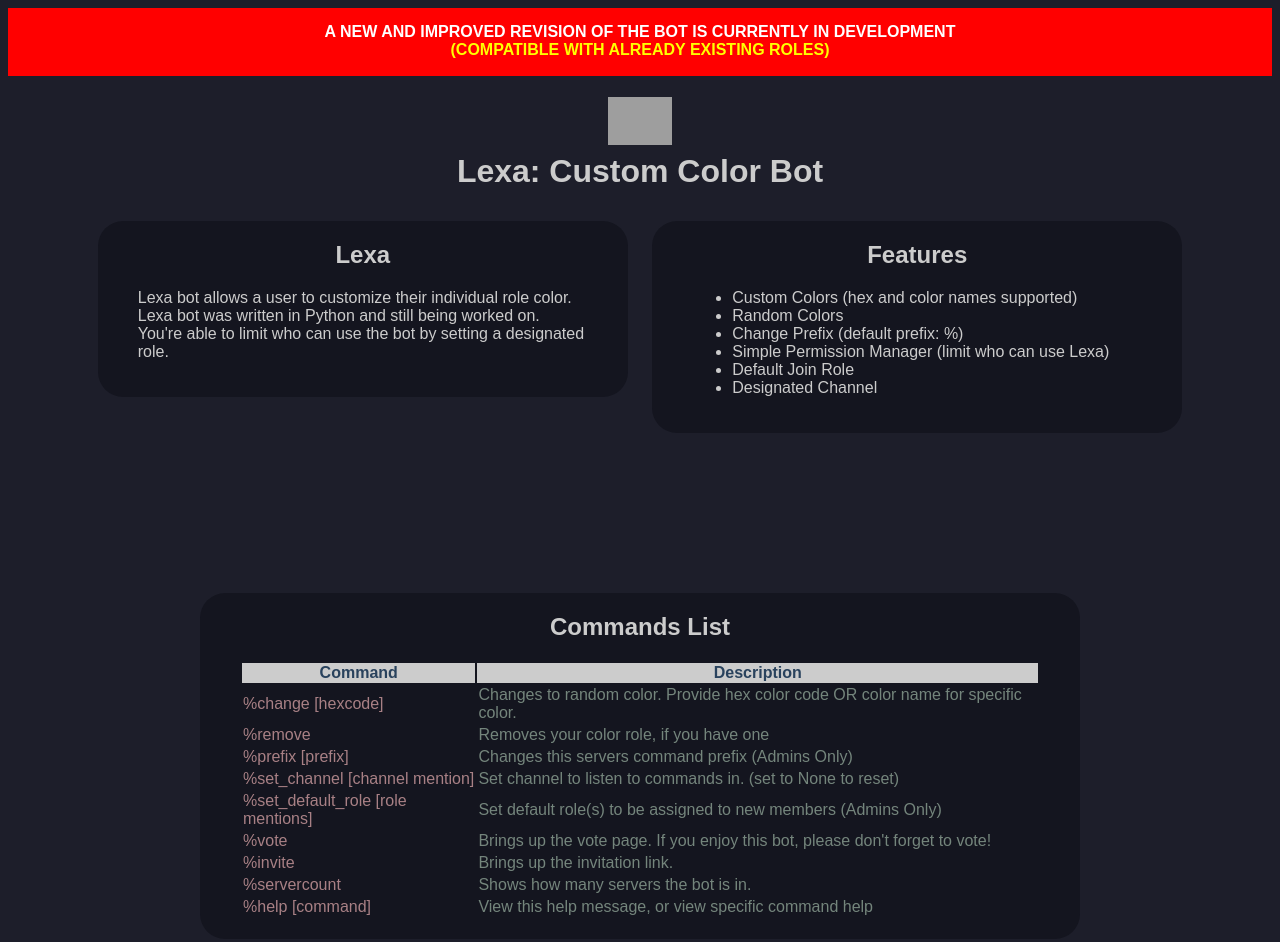
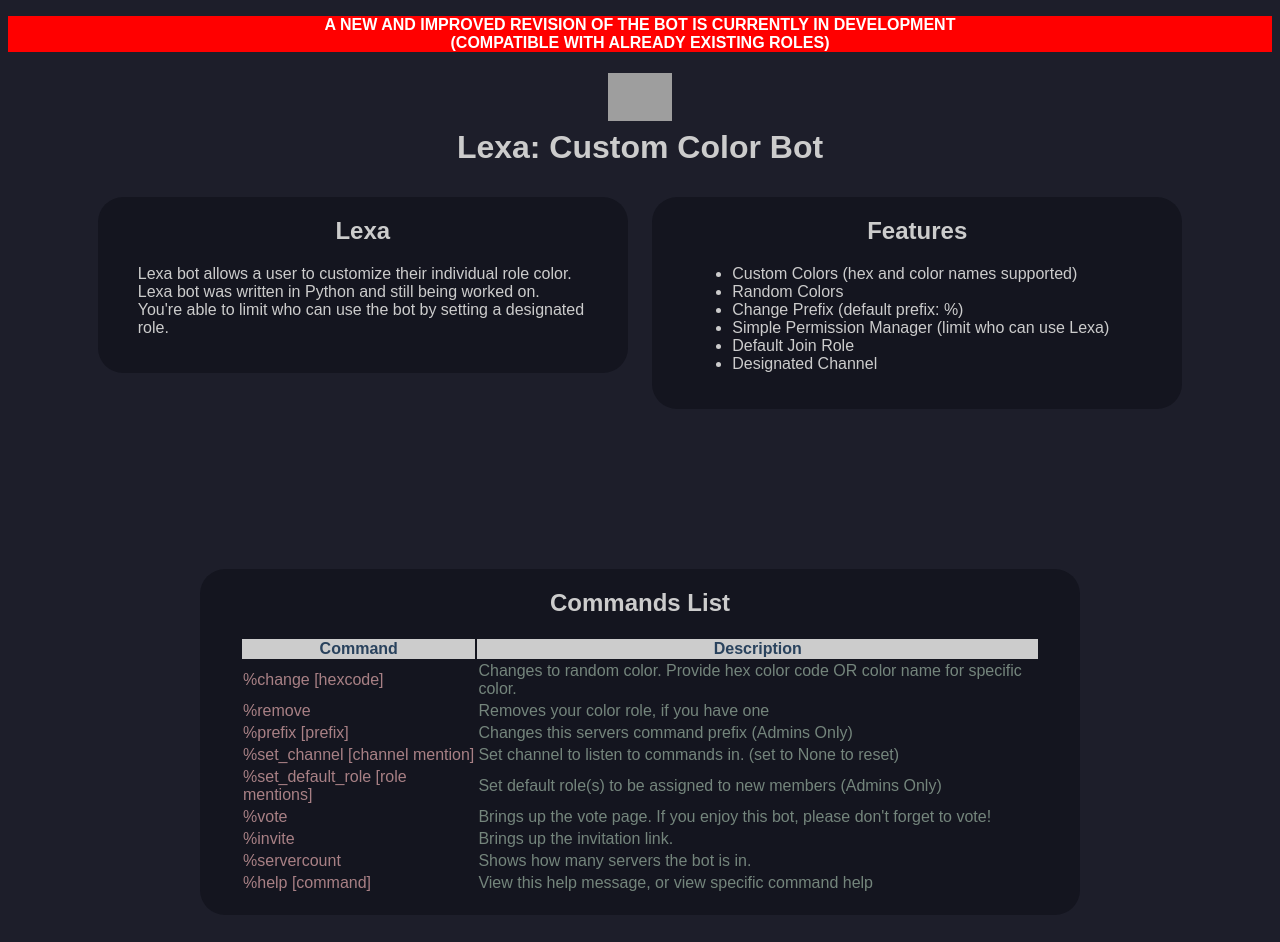
Before and after one commit to eunai/lexaBot-http, a plain HTML site: page index.html in a window 1280 px wide. Drawn offline with Linux system fonts and the light colour scheme; grey boxes are pictures that could not be loaded.

Commit message:
Fixed announcement (tag wasn't closed)
Added tr:hover to table

```diff
--- a/index.html
+++ b/index.html
@@ -13,11 +13,7 @@
 	<!--</style>-->
 
 	<!--	Renaming to Chroma info and reworking on stuff HEADER-->
-	<center>
-<div id="announcement"
-		<p class="newbot">A NEW AND IMPROVED REVISION OF THE BOT IS CURRENTLY IN DEVELOPMENT <div class="compatible">(COMPATIBLE WITH ALREADY EXISTING ROLES)</div></p>
-	</center>
-</div>
+<p class="newbot">A NEW AND IMPROVED REVISION OF THE BOT IS CURRENTLY IN DEVELOPMENT <br>(COMPATIBLE WITH ALREADY EXISTING ROLES) </p>
 
 </head>
 
--- a/styles.css
+++ b/styles.css
@@ -5,23 +5,19 @@ DISCORD BOT LIST
 DESCRPITION
 */
 
-#announcement {
+.newbot {
 	display: block;
 	width: auto;
-}
-.newbot {
 	background-color: red;
 	color: white;
 	font-weight: bold;
-	padding-top: 15px;
-	padding-bottom: 1px;
+	text-align: center;
 }
 
 .compatible {
 	background-color: red;
 	color: yellow;
 	font-weight: bold;
-	padding-bottom: 0px;
 }
 
 body {
@@ -82,3 +78,7 @@ img:hover {
 .commandlist td:last-child {
 	color: #74857C;
 }
+
+.commandlist tr:hover {
+	background-color: #232134;
+}
```
